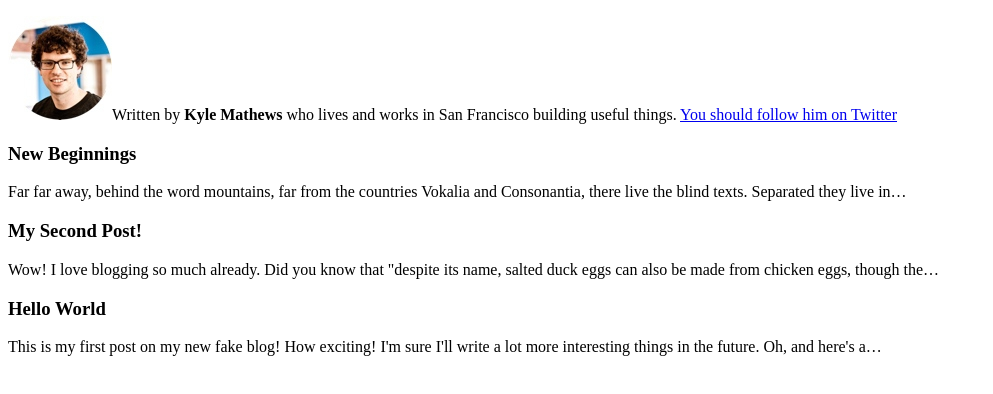
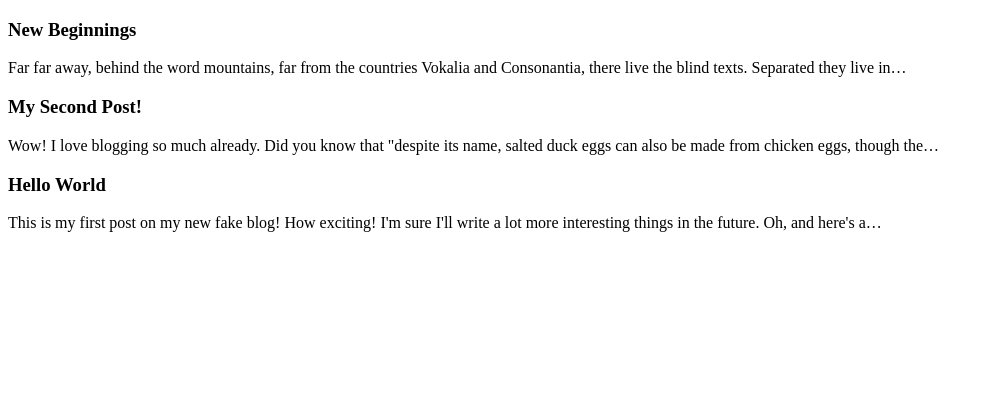
Before and after one commit to mmeinzer/micromodulsweb, a Gatsby site: page / in a window 1280 px wide. Shown: the whole page, without its empty margins (0-993 px from the left). Built offline with nearby package versions, Linux system fonts and the light colour scheme; Gatsby itself is replaced by a stand-in of ours.

Commit message:
Remove bio and clean up post page

```diff
--- a/src/pages/index.js
+++ b/src/pages/index.js
@@ -2,8 +2,6 @@ import React from 'react'
 import Link from 'gatsby-link'
 import get from 'lodash/get'
 import Helmet from 'react-helmet'
-
-import Bio from '../components/Bio'
 
 class BlogIndex extends React.Component {
   render() {
@@ -13,7 +11,6 @@ class BlogIndex extends React.Component {
     return (
       <div>
         <Helmet title={get(this, 'props.data.site.siteMetadata.title')} />
-        <Bio />
         {posts.map(post => {
           if (post.node.path !== '/404/') {
             const title = get(post, 'node.frontmatter.title') || post.node.path
```
